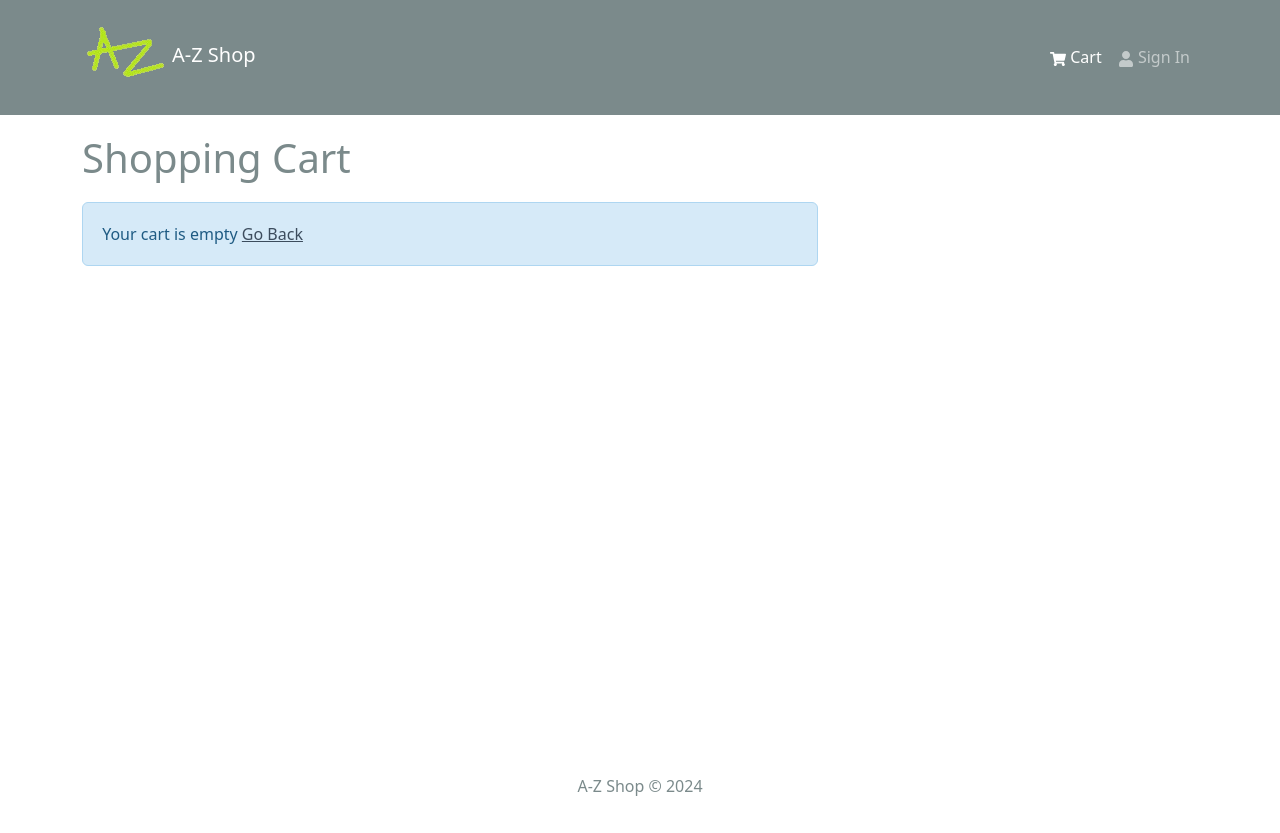
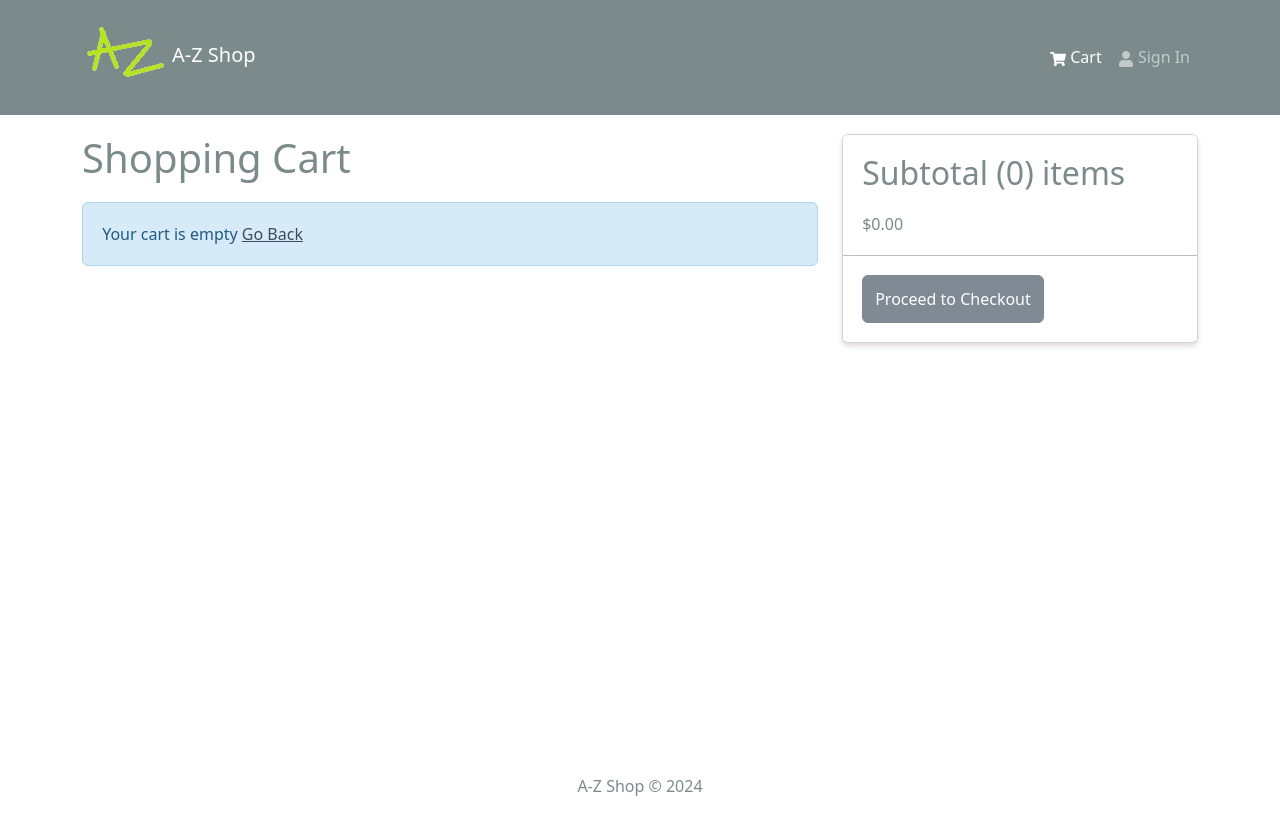
Before and after one commit to auqid/azshop, a React (Create React App) app in the folder frontend/: page /cart in a window 1280 px wide. Built offline with nearby package versions, Linux system fonts and the light colour scheme.

Commit message:
cartscreen working TODO:add remove item button

```diff
--- a/frontend/src/screens/CartScreen.jsx
+++ b/frontend/src/screens/CartScreen.jsx
@@ -3,6 +3,7 @@
 import { FaTrash } from "react-icons/fa";
 import Message from "../components/Message";
 import { useDispatch, useSelector } from "react-redux";
+import { addToCart } from "../slices/cartSlice";
 
 import React from 'react'
 
@@ -13,6 +14,9 @@
 
     const cart = useSelector((state) => state.cart);
     const {cartItems} = cart
+    const addToCartHandler = async(product,qty)=>{
+        dispatch(addToCart({...product,qty}))
+    }
     return (
     <Row>
       <Col md={8}>
@@ -21,10 +25,61 @@
             <Message>Your cart is empty <Link to='/'>Go Back</Link></Message>
         ) : (
             <ListGroup variant="flush">
-                Items
+                {cartItems.map((item)=>(
+                    <ListGroup.Item key={item.id}>
+                        <Row>
+                           <Col md={2}>
+                            <Image src={item.image} alt={item.name} fluid rounded/>
+                           </Col>
+                           <Col md={3}>
+                            <Link to={`/product/${item.id}`}>{item.name}</Link>
+                           </Col>
+                           <Col md={2}>{item.price}</Col>
+                           <Col md={2}>
+                           <Form.Control
+                            as='select'
+                            value={item.qty}
+                            onChange={(e) => addToCartHandler(item, Number(e.target.value))}
+                          >
+                            {[...Array(item.countInStock).keys()].map(
+                              (x) => (
+                                <option key={x + 1} value={x + 1}>
+                                  {x + 1}
+                                </option>
+                              )
+                            )}
+                          </Form.Control>
+                           </Col>
+                           <Col md={2}>
+                            <Button type="button" variant="light">
+                                <FaTrash/>
+                            </Button>
+                           </Col>
+                        </Row>
+                    </ListGroup.Item>
+                ))}
 
             </ListGroup>
         ) }
+      </Col>
+      <Col md={4}>
+        <Card>
+        <ListGroup variant="flush">
+            <ListGroup.Item>
+                <h2>
+                    Subtotal ({cartItems.reduce((acc, item) => acc + item.qty, 0)})
+                    items
+                </h2>
+                ${cartItems.reduce((acc,item)=> acc+ item.qty * item.price, 0).toFixed(2)}
+            </ListGroup.Item>
+            <ListGroup.Item>
+                <Button type="button" className="btn-block" disabled={cartItems.length === 0}>
+                    Proceed to Checkout
+                </Button>
+            </ListGroup.Item>
+        </ListGroup>
+        </Card>
+
       </Col>
     </Row>
   )
```
